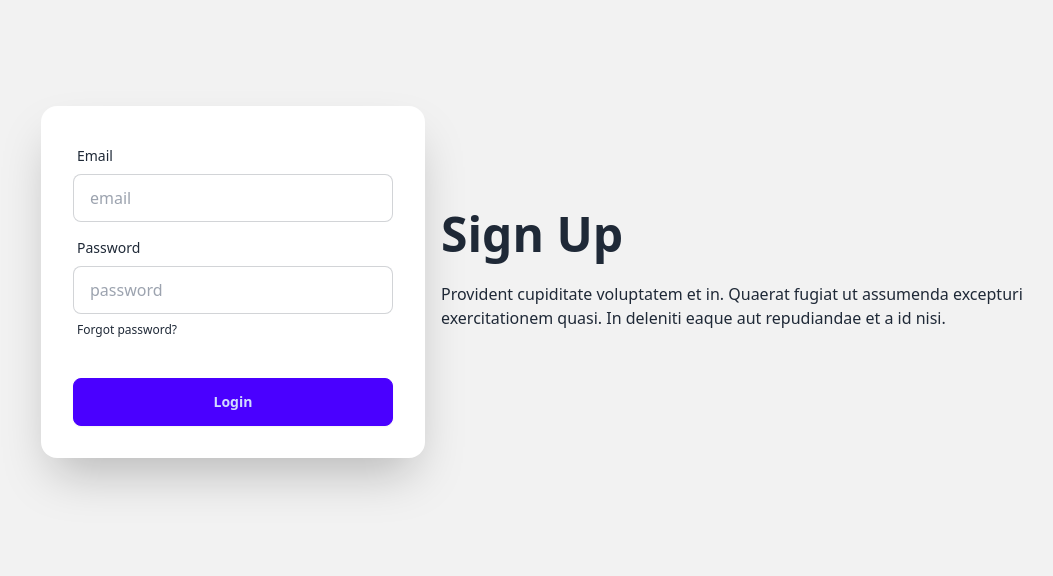
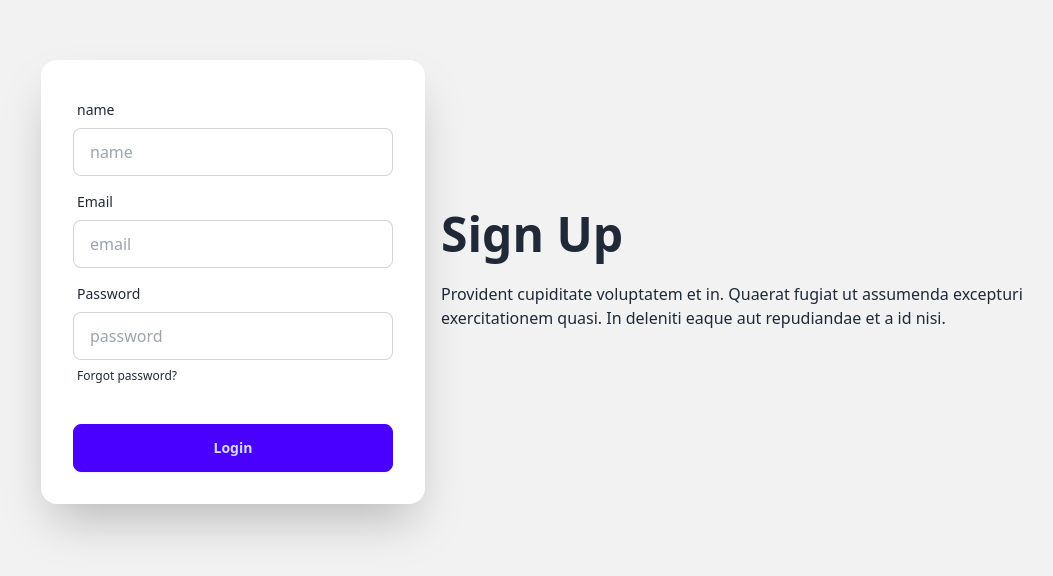
Before and after one commit to Amin7775/bistro-boss-restaurant-client, a React (Vite) app: page /signup in a window 1280 px wide. Shown: the part 118-694 px from the top of the page, without its empty margins (87-1140 px from the left). Built offline with nearby package versions, Linux system fonts and the light colour scheme; no server answers.

Commit message:
Using React Hook Form Validation, Error Handlingfor SignUp Page

```diff
--- a/package.json
+++ b/package.json
@@ -18,6 +18,7 @@
     "react": "^18.2.0",
     "react-dom": "^18.2.0",
     "react-helmet-async": "^1.3.0",
+    "react-hook-form": "^7.48.2",
     "react-parallax": "^3.5.1",
     "react-responsive-carousel": "^3.2.23",
     "react-router-dom": "^6.18.0",
--- a/src/Pages/SignUp/SignUp.jsx
+++ b/src/Pages/SignUp/SignUp.jsx
@@ -1,25 +1,34 @@
 import { useContext } from "react";
 import { AuthContext } from "../../Provider/AuthProvider";
+import { useForm } from "react-hook-form";
 
 const SignUp = () => {
+  const { createUser } = useContext(AuthContext);
 
-    const {createUser} = useContext(AuthContext)
+  const {
+    register,
+    handleSubmit,
+    watch,
+    formState: { errors },
+  } = useForm();
 
-    const handleSignUp = (e) => {
-        e.preventDefault();
-        const form = e.target;
-        const email = form.email.value;
-        const password = form.password.value;
+  const onSubmit = (data) => console.log(data);
 
-        console.log(email, password);
-        createUser(email,password)
-        .then(result => {
-          const user = result.user;
-          console.log(user)
-        })
-      };
-    return (
-        <div className="hero min-h-screen bg-base-200">
+  // const handleSignUp = (e) => {
+  //     e.preventDefault();
+  //     const form = e.target;
+  //     const email = form.email.value;
+  //     const password = form.password.value;
+
+  //     console.log(email, password);
+  //     createUser(email,password)
+  //     .then(result => {
+  //       const user = result.user;
+  //       console.log(user)
+  //     })
+  //   };
+  return (
+    <div className="hero min-h-screen bg-base-200">
       <div className="hero-content flex-col lg:flex-row-reverse">
         <div className="text-center md:w-1/2 lg:text-left">
           <h1 className="text-5xl font-bold">Sign Up</h1>
@@ -30,7 +39,20 @@
           </p>
         </div>
         <div className="card  md:w-1/2 max-w-sm shadow-2xl bg-base-100">
-          <form onSubmit={handleSignUp} className="card-body">
+          <form onSubmit={handleSubmit(onSubmit)} className="card-body">
+            <div className="form-control">
+              <label className="label">
+                <span className="label-text">name</span>
+              </label>
+              <input
+                type="text"
+                placeholder="name"
+                className="input input-bordered"
+                name="name"
+                {...register("name",{ required: true })}
+                />
+                {errors.name && <span>Name is required</span>}
+            </div>
             <div className="form-control">
               <label className="label">
                 <span className="label-text">Email</span>
@@ -40,8 +62,10 @@
                 placeholder="email"
                 className="input input-bordered"
                 name="email"
-                required
+                {...register("email",{ required: true })}
+
               />
+              {errors.email && <span>Email is required</span>}
             </div>
             <div className="form-control">
               <label className="label">
@@ -52,8 +76,10 @@
                 placeholder="password"
                 className="input input-bordered"
                 name="password"
-                required
+                {...register("password",{ required: true })}
+
               />
+              {errors.password && <span>Password is required</span>}
               <label className="label">
                 <a href="#" className="label-text-alt link link-hover">
                   Forgot password?
@@ -62,15 +88,13 @@
             </div>
 
             <div className="form-control mt-6">
-              <button className="btn btn-primary">
-                Login
-              </button>
+              <button className="btn btn-primary">Login</button>
             </div>
           </form>
         </div>
       </div>
     </div>
-    );
+  );
 };
 
 export default SignUp;
```
Also changed, not shown: 1 other file (tests, documents, lock files or other folders).
